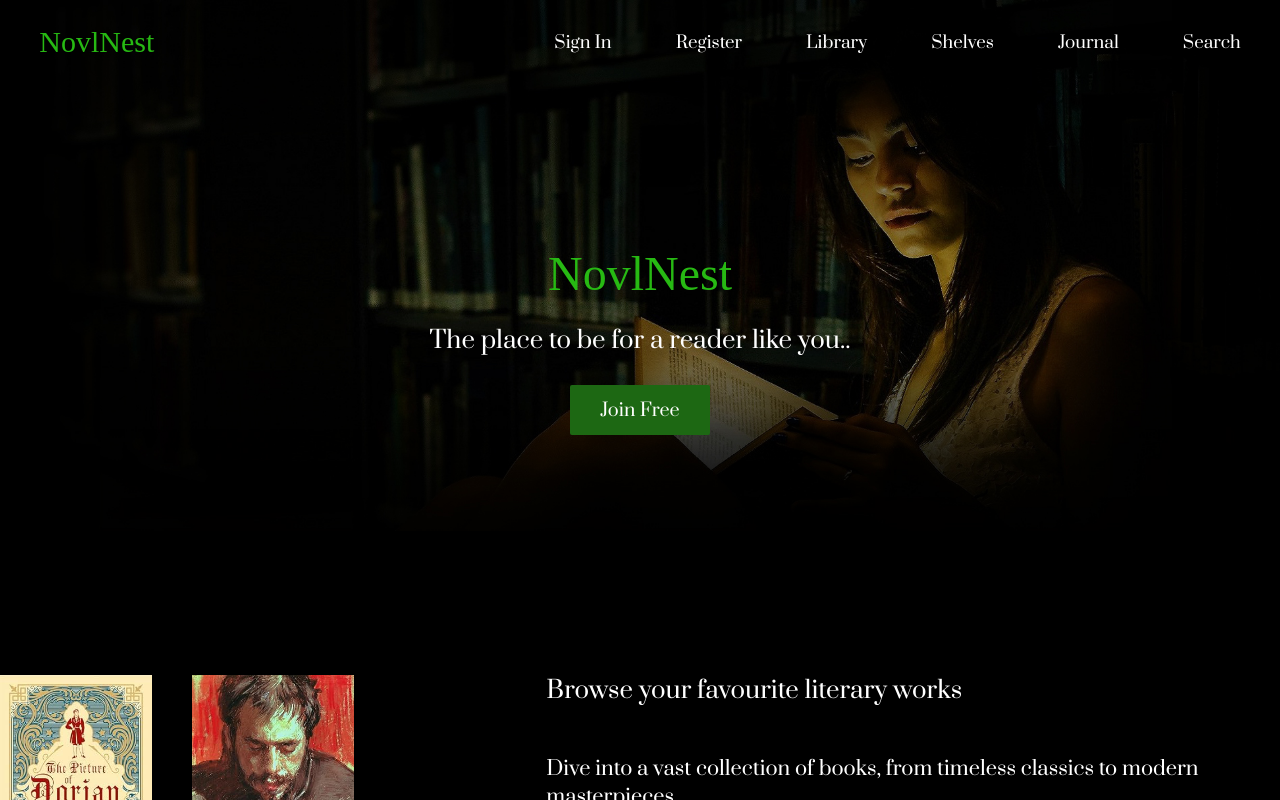
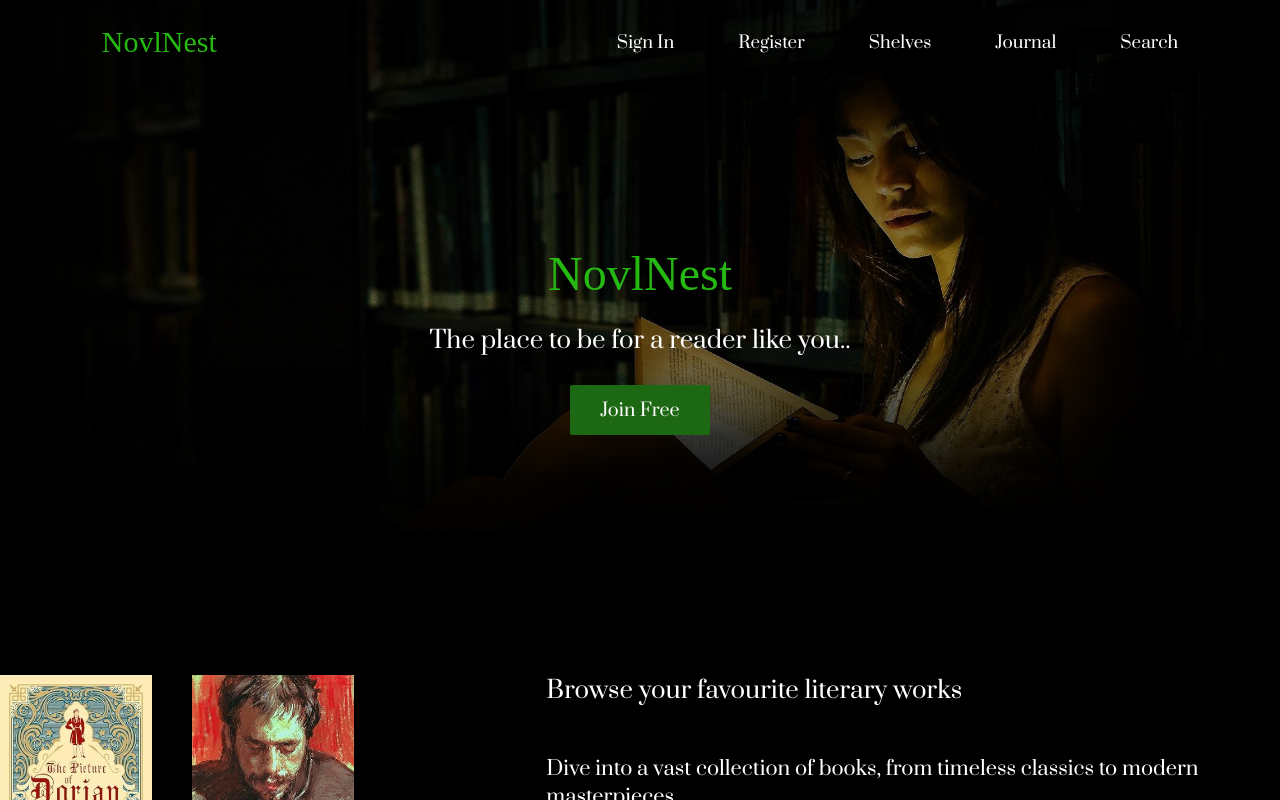
Before and after one commit to vedanthanekar45/novelnest-client, a React (Vite) app: page / in a window 1280 px wide. Shown: the top 800 px of the page. Built offline with nearby package versions, Linux system fonts and the light colour scheme; a web font is replaced by a local one.

Commit message:
chore: rm library

```diff
--- a/src/components/navigation/Navbar.tsx
+++ b/src/components/navigation/Navbar.tsx
@@ -29,8 +29,6 @@ export default function Navbar({className}: ClassNameProp) {
                 {/* <a href="/signin"><NavButtons className="text-white hover:text-[#24cf1e] prata font-medium
                 ml-[300px] mt-[30px] text-[17px] trans" text="Sign In" /></a> */}
                 <a href="#"><NavButtons className="text-white hover:text-[#24cf1e] prata font-medium
-                ml-16 mt-[30px] text-[17px] trans" text="Library" /></a>
-                <a href="#"><NavButtons className="text-white hover:text-[#24cf1e] prata font-medium
                 ml-16 mt-[30px] text-[17px] trans" text="Shelves" /></a>
                 <a href="#"><NavButtons className="text-white hover:text-[#24cf1e] prata font-medium
                 ml-16 mt-[30px] text-[17px] trans" text="Journal" /></a>
```
